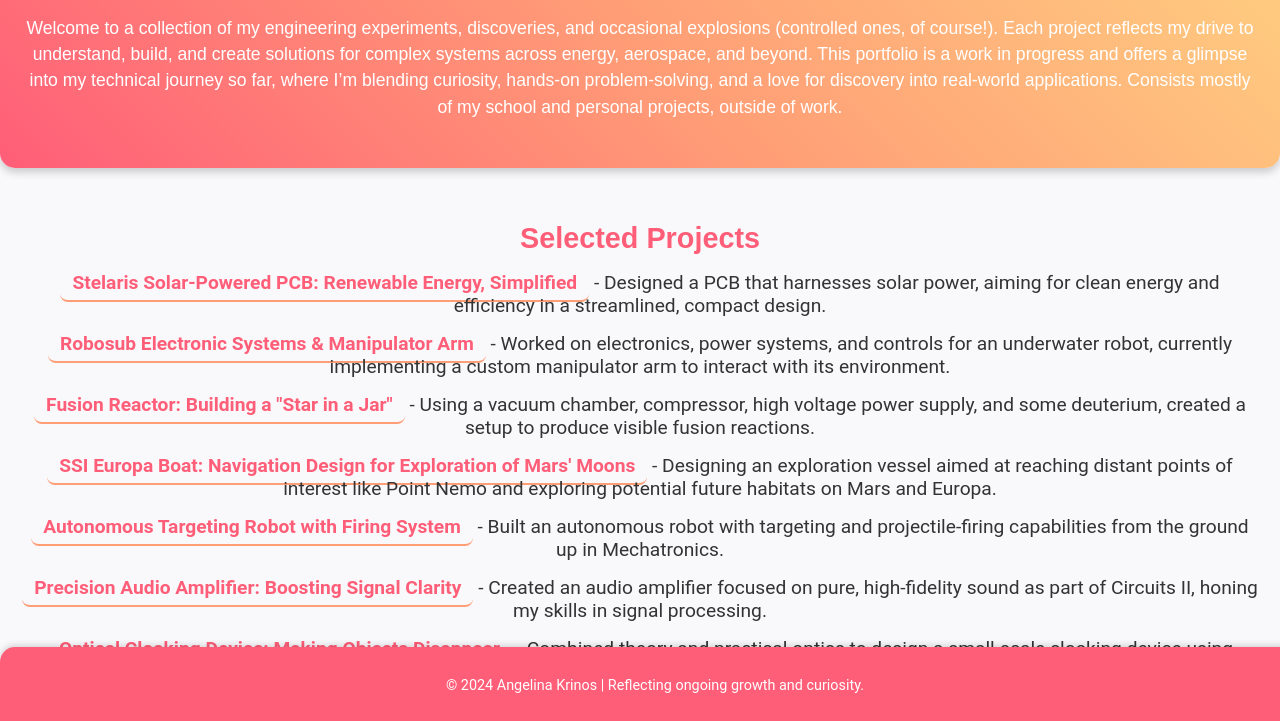
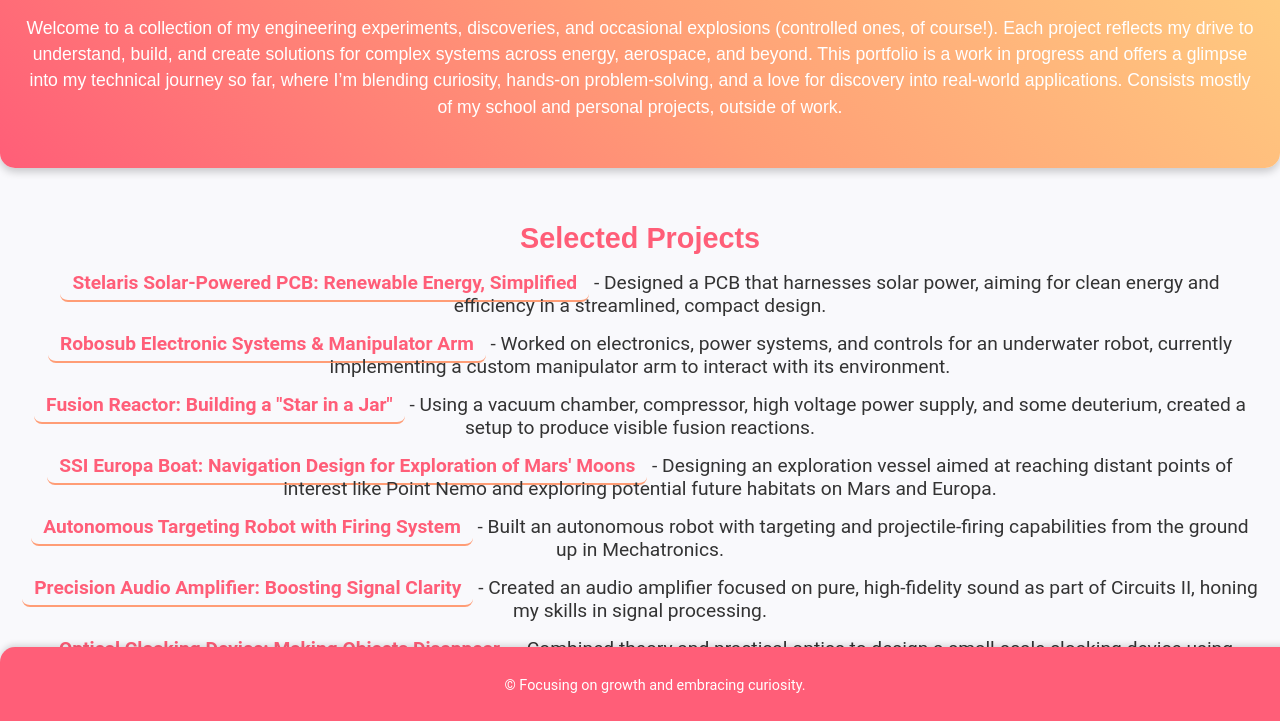
Before and after one commit to angelinakrinos/portfolio, a plain HTML site: page index.html in a window 1280 px wide. Shown: the part 77-798 px from the top of the page. Drawn offline with Linux system fonts and the light colour scheme.

Commit message:
Update index.html

```diff
--- a/index.html
+++ b/index.html
@@ -34,7 +34,7 @@
     </section>
 
     <footer>
-        <p>&copy; 2024 Angelina Krinos | Reflecting ongoing growth and curiosity.</p>
+        <p>&copy; Focusing on growth and embracing curiosity. </p>
     </footer>
 </body>
 </html>
```
